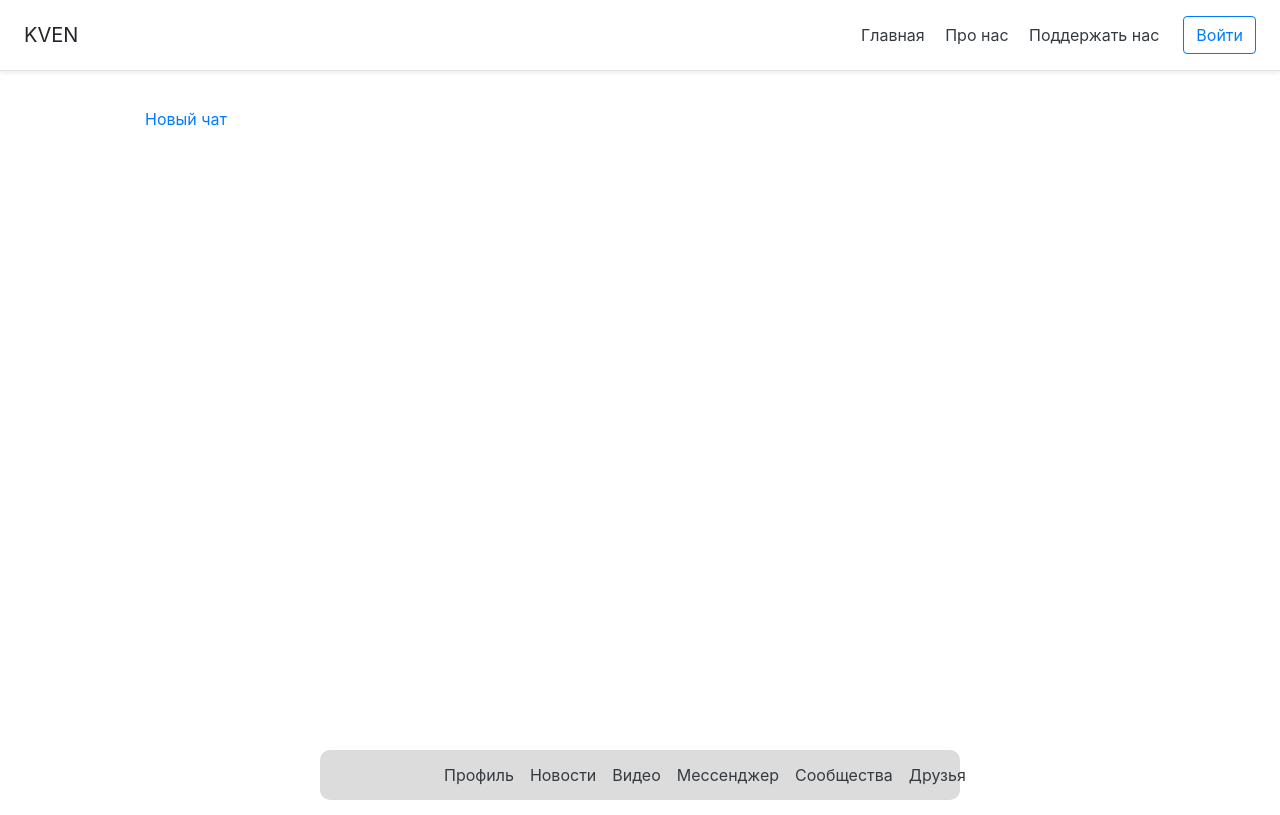
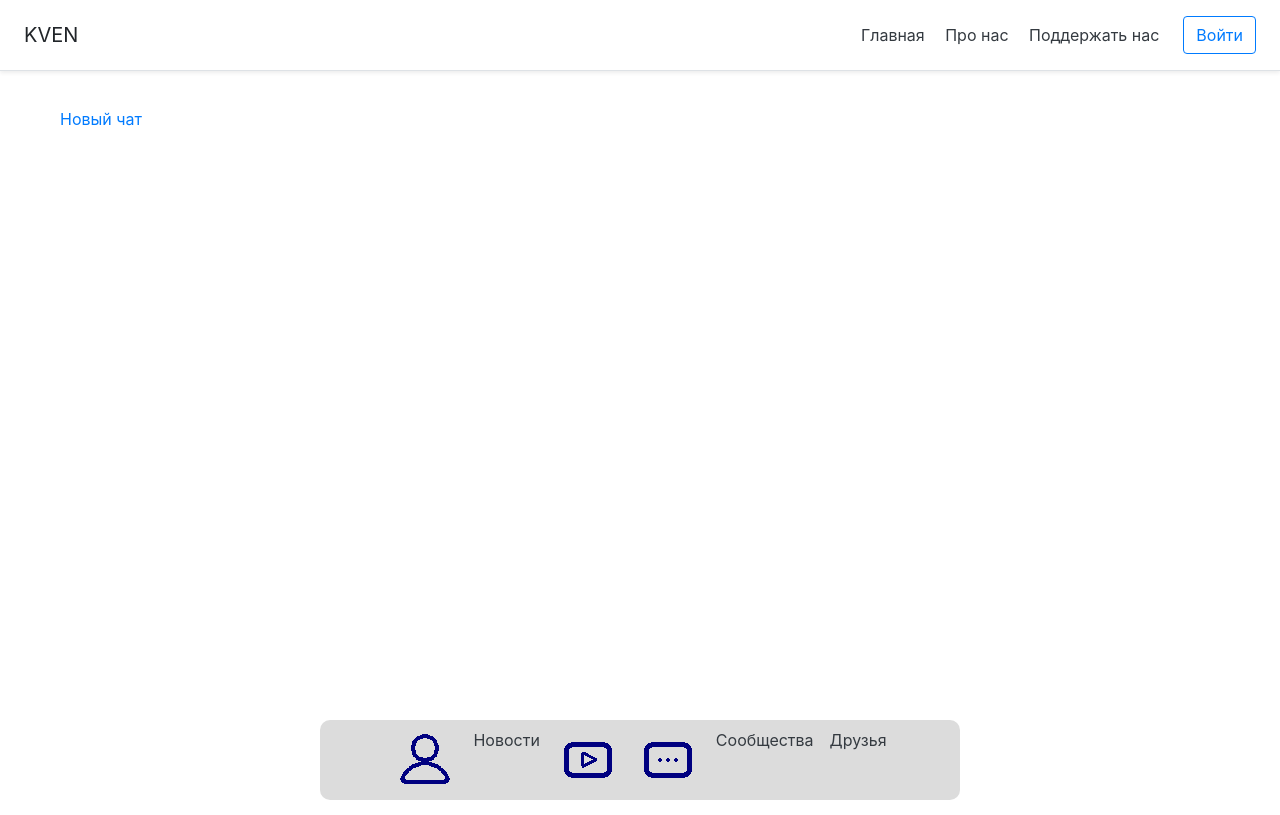
Before and after one commit to EliseyAg/kven-server, a Flask app: page /messenger in a window 1280 px wide. Run offline with Flask 3, Linux system fonts and the light colour scheme; a user stored in the database is signed in; some libraries are stand-ins or nearby versions.

Commit message:
Added icons

```diff
--- a/static/css/styles.css
+++ b/static/css/styles.css
@@ -9,7 +9,7 @@ body {
     position: absolute;
 
     bottom: 0;
-    height: 50px;
+    height: 80px;
     width: 50%;
     background-color: #DCDCDC;
     margin-right: 25%;
@@ -20,26 +20,19 @@ body {
 .navmenu__inner {
     display: flex;
     top: 100%;
-    width: 70%;
-    margin: 20px;
-    padding: 20px;
     flex-direction: row;
     flex-wrap: nowrap;
     /*border-radius: 5px 5px;*/
 }
 
-.navmenu li {
-    display: inline;
-    float: left;
-    position: relative;
-    text-align: left;
-    padding: 10px;
-    width: 100%;
-}
-
 #navmenu a:hover {
     border-radius: 10px 10px;
     background-color: #DAA520;
+}
+
+.messenger {
+    display: flex;
+    flex-direction: row;
 }
 
 .bottom_row {
--- a/templates/base.html
+++ b/templates/base.html
@@ -21,10 +21,10 @@
     <div>
         <div class="navmenu__outer">
             <div class="navmenu__inner">
-                <a class="p-2 text-dark" href="/profile">Профиль</a>
+                <a class="p-2 text-dark" href="/profile"><img class="icon" src="/static/gallery/icons/profile.png"/></a>
                 <a class="p-2 text-dark" href="#">Новости</a>
-                <a class="p-2 text-dark" href="#">Видео</a>
-                <a class="p-2 text-dark" href="/messenger">Мессенджер</a>
+                <a class="p-2 text-dark" href="#"><img class="icon" src="/static/gallery/icons/video.png"/></a>
+                <a class="p-2 text-dark" href="/messenger"><img class="icon" src="/static/gallery/icons/messenger.png"/></a>
                 <a class="p-2 text-dark" href="#">Сообщества</a>
                 <a class="p-2 text-dark" href="#">Друзья</a>
             </div>
--- a/templates/messenger.html
+++ b/templates/messenger.html
@@ -5,8 +5,8 @@
 {% endblock %}
 
 {% block body %}
-<div class="container">
-    <div class="" id="message-area">
+<div>
+    <div class="chats_list">
 
     </div>
 
```
Also changed, not shown: static/gallery/icons/messenger.png (added), static/gallery/icons/profile.png (added), static/gallery/icons/video.png (added).
